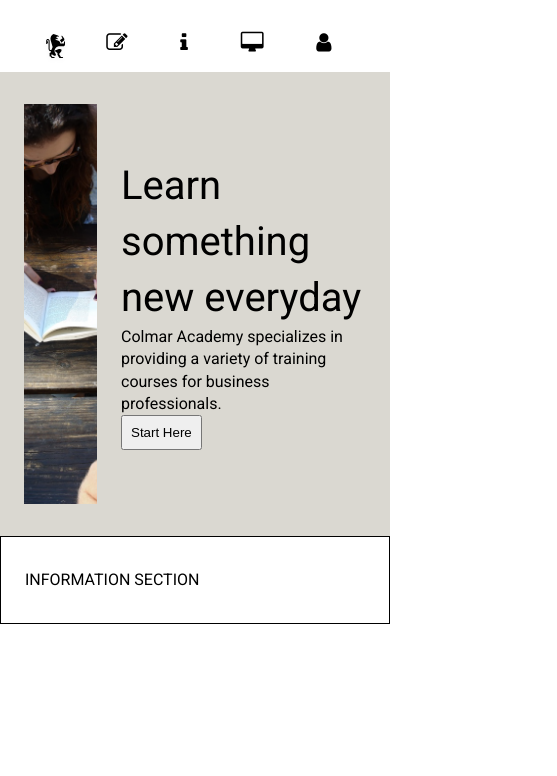
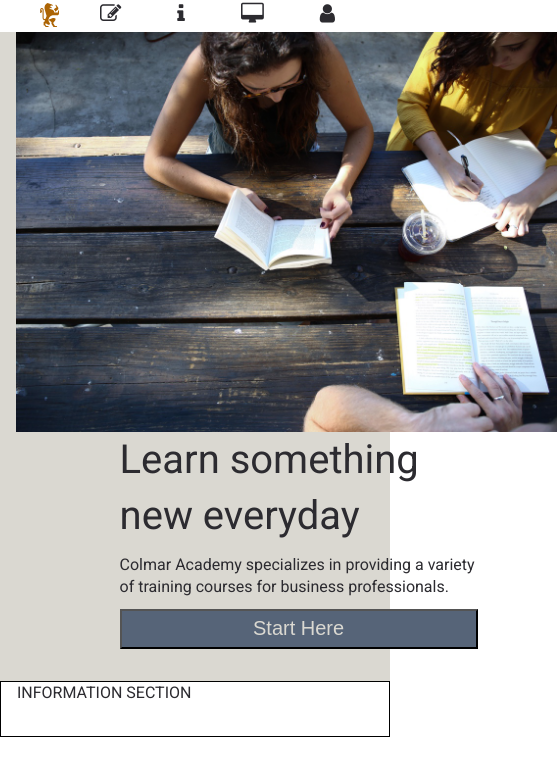
Before and after one commit to earvcode/Colmar_Academy, a plain HTML site: page index.html in a window 390 px wide. Shown: the whole page, 557 px wide, since content can reach past the window. Drawn offline with Linux system fonts and the light colour scheme; a web font is replaced by a local one.

Commit message:
Adding and revising code to the banner section

```diff
--- a/index.html
+++ b/index.html
@@ -14,7 +14,7 @@
   <header>
     <nav class="container">
       <div class="logo">
-        <img src="./resources/images/ic-logo.svg" alt="Colmar Academy Logo">
+        <img src="./resources/images/ic-logo-color.svg" alt="Colmar Academy Logo">
         <span class="title-1">COLMAR</span><span class="title-2">ACADEMY</span>
       </div>
       <div class="menu">
@@ -26,7 +26,7 @@
         </ul>
 
         <ul class="mobile-menu" role="presentation">
-          <a href="./index.html"><img src="./resources/images/ic-logo.svg" alt="Colmar Academy Logo"></a>
+          <a href="./index.html"><img src="./resources/images/ic-logo-color.svg" alt="Colmar Academy Logo"></a>
           <li><i class="fa fa-edit fa-lg"></i></li>
           <li><i class="fa fa-info fa-lg"></i></li>
           <li><i class="fa fa-desktop fa-lg"></i></li>
@@ -41,12 +41,10 @@
   <div class="main-content">
   <!-- Banner Container -->
     <div class="banner">
-      <div class="enroll container">
-        <div class="main-img">
-          <!-- <img src="./resources/images/banner.jpg" alt="Banner Image"> -->
-        </div>
+      <div id="enroll" class="enroll container">
+        <img class= "main-img" src="./resources/images/banner.jpg" alt="Banner Image">
         <div class="headline">
-          <h1>Learn something new everyday</h1>
+          <h1>Learn something <br>new everyday</h1>
           <h4>Colmar Academy specializes in providing a variety of training courses for business professionals.</h4>
           <button>Start Here</button>
         </div>
--- a/resources/css/style.css
+++ b/resources/css/style.css
@@ -8,16 +8,27 @@ html {
 body {
   background-color: #fff;
   line-height: 1.4;
+  color: #2C2B30;
 }
 
 .main-content {
   position: relative;
-  top: 4.5rem; /* To offset for fixed header. */
+  top: 4.75rem; /* To offset for fixed header. */
 }
+
 .container {
   padding: 32px 24px;
 }
 
+@media only screen and (max-width: 540px) {
+  .main-content {
+    top: 2rem;
+
+  }
+  .container {
+    padding: 32px 16px;
+  }
+}
 
 /* Header */
 
@@ -43,6 +54,7 @@ nav li {
   justify-content: flex-start;
   height: 32px;
   font-size: 1.5rem;
+  color: #2C2B30;
 }
 
 .logo img {
@@ -66,7 +78,7 @@ nav li {
   display: none;
 }
 
-@media only screen and (max-width: 760px) {
+@media only screen and (max-width: 540px) {
   .desktop-menu {
     display: none;
   }
@@ -77,6 +89,8 @@ nav li {
 
   .menu {
     width: 100%;
+    height: 64px;
+    padding: 3px 3px;
   }
 
   .mobile-menu {
@@ -85,7 +99,6 @@ nav li {
 
   }
 }
-
 
 /* Banner Section */
 .banner {
@@ -103,20 +116,46 @@ nav li {
   align-items: center;
 }
 .main-img {
-  background-image: url('../images/banner.jpg');
-  background-position: center;
-  background-repeat: no-repeat;
-  background-size: cover;
   width: 60%;
   height: 25rem;
   margin-right: 24px;
 
 }
-
+.headline {
+  font-weight: 400;
+  width: 40%;
+}
+.headline h1, h4{
+  padding-bottom: 10px;
+}
 button {
-  padding: 8px;
+  margin: auto 0;
+  width: 100%;
+  height: 2.5rem;
+  font-size: 1.25rem;
+  background-color: #566478;
+  color: #DAD8D1;
+  font-weight: 400;
 }
 
+@media only screen and (max-width: 540px) {
+  .enroll {
+    display: flex;
+    flex-flow: column wrap;
+    align-items: center;
+  }
+  .container {
+    padding-top: 0px;
+  }
+  .main-img {
+    width: auto;
+
+  }
+
+  .headline {
+    width: auto;
+  }
+}
 
 /* Info Section */
 .info {
```
Also changed, not shown: resources/images/ic-logo-color.svg (added).
